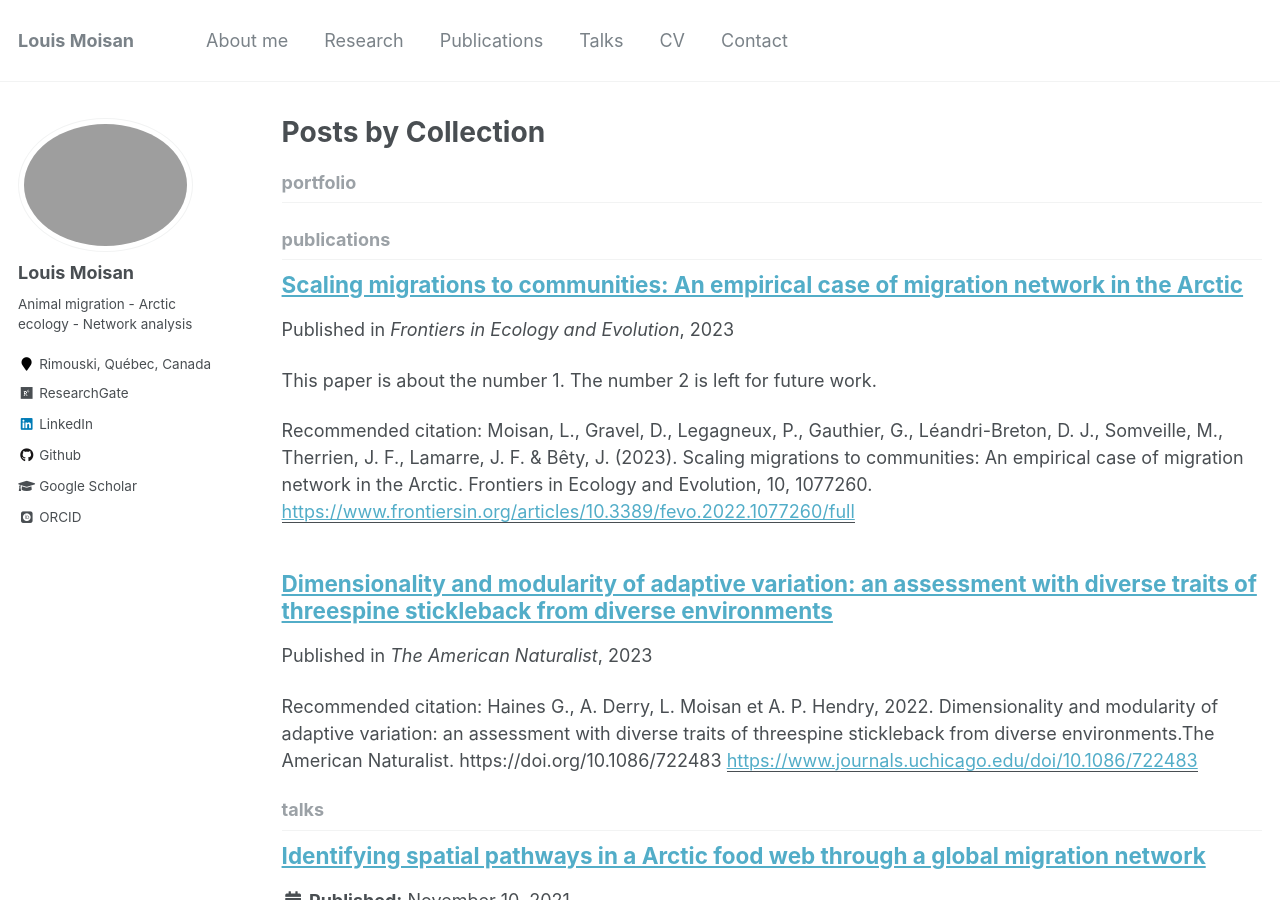
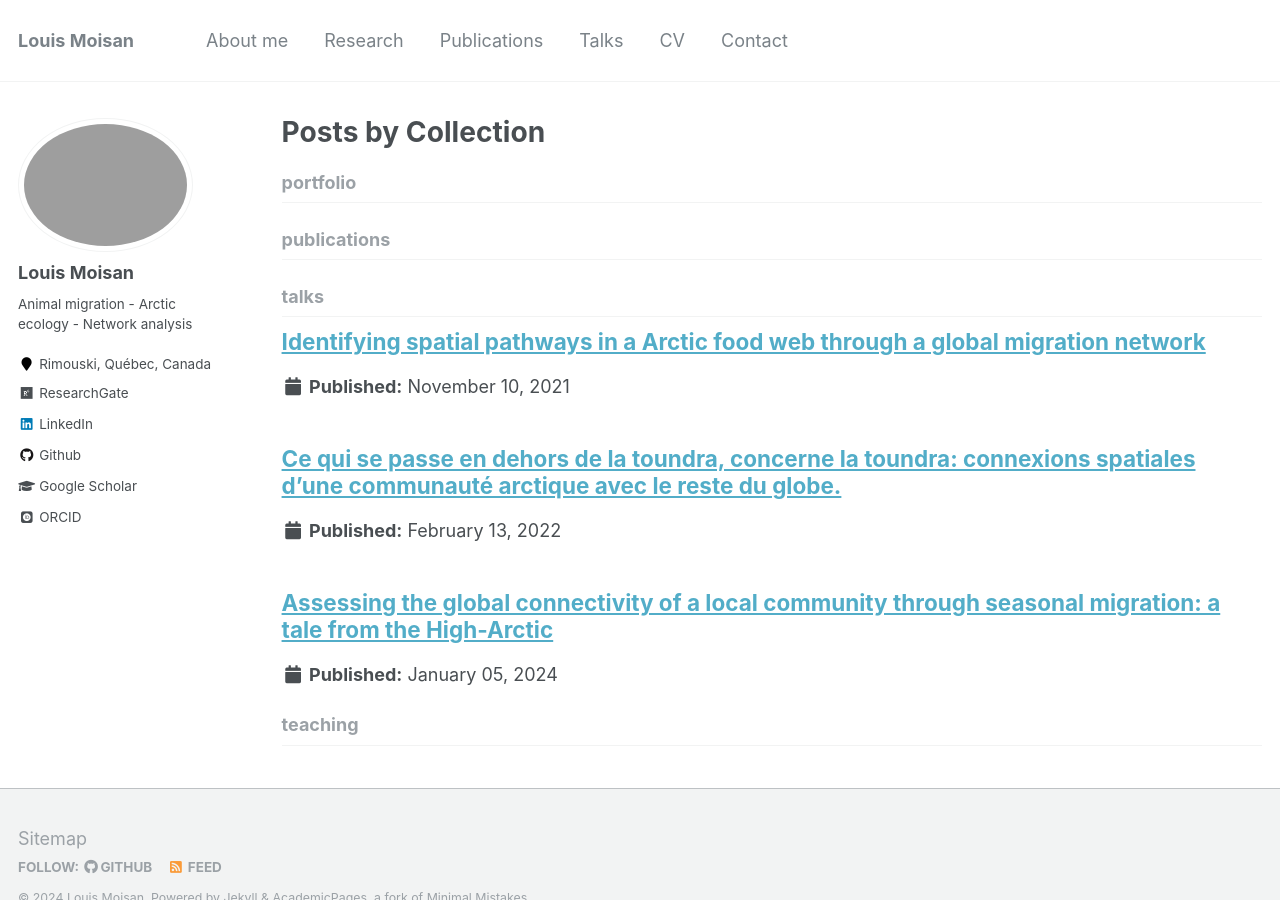
Before and after one commit to Louis-Moisan/Louis-Moisan.github.io, a Jekyll site: the page built from _pages/collection-archive.html, in a window 1280 px wide and 900 px high. Built offline with Jekyll 4.4.1, drawn with Linux system fonts in a browser that asks for light colours; some web fonts are replaced.

```diff
--- a/_pages/publications.md
+++ b/_pages/publications.md
@@ -5,12 +5,10 @@
 author_profile: true
 ---
 
-{% if author.googlescholar %}
-  You can also find my articles on <u><a href="{{author.googlescholar}}">my Google Scholar profile</a>.</u>
-{% endif %}
+Moisan, L., Gravel, D., Legagneux, P., Gauthier, G., Léandri-Breton, D. J., Somveille, M., Therrien, J. F., Lamarre, J. F. & Bêty, J. (2023). Scaling migrations to communities: An empirical case of migration network in the Arctic. Frontiers in Ecology and Evolution, 10, 1077260.
 
-{% include base_path %}
+[Moisan et al., 2023](https://www.frontiersin.org/articles/10.3389/fevo.2022.1077260/full)
 
-{% for post in site.publications reversed %}
-  {% include archive-single.html %}
-{% endfor %}
+Haines G., A. Derry, L. Moisan et A. P. Hendry, 2022. Dimensionality and modularity of adaptive variation: an assessment with diverse traits of threespine stickleback from diverse environments.The American Naturalist. https://doi.org/10.1086/722483
+
+[Haines et al., 2022](https://www.journals.uchicago.edu/doi/10.1086/722483)
--- a/_publications/Haines_et_al_2023.md
+++ /dev/null
@@ -1,15 +0,0 @@
----
-title: "Dimensionality and modularity of adaptive
-variation: an assessment with diverse traits of threespine stickleback from diverse environments"
-collection: publications
-permalink: /publication/2010-10-01-paper-title-number-2
-excerpt: ''
-date: 2023-02-01
-venue: 'The American Naturalist'
-paperurl: 'https://www.journals.uchicago.edu/doi/10.1086/722483'
-citation: 'Haines G., A. Derry, L. Moisan et A. P. Hendry, 2022. Dimensionality and modularity of adaptive variation: an assessment with diverse traits of threespine stickleback from diverse environments.The American Naturalist. https://doi.org/10.1086/722483'
----
-
-[Download paper here](https://www.journals.uchicago.edu/doi/10.1086/722483)
-
-Recommended citation: Haines G., A. Derry, L. Moisan et A. P. Hendry, 2022. Dimensionality and modularity of adaptive variation: an assessment with diverse traits of threespine stickleback from diverse environments.The American Naturalist. https://doi.org/10.1086/722483
--- a/_publications/Moisan_et_al_2023.md
+++ /dev/null
@@ -1,14 +0,0 @@
----
-title: "Scaling migrations to communities: An empirical case of migration network in the Arctic"
-collection: publications
-permalink: /publication/2009-10-01-paper-title-number-1
-excerpt: 'This paper is about the number 1. The number 2 is left for future work.'
-date: 2023-01-09
-venue: 'Frontiers in Ecology and Evolution'
-paperurl: 'https://www.frontiersin.org/articles/10.3389/fevo.2022.1077260/full'
-citation: 'Moisan, L., Gravel, D., Legagneux, P., Gauthier, G., Léandri-Breton, D. J., Somveille, M., Therrien, J. F., Lamarre, J. F. & Bêty, J. (2023). Scaling migrations to communities: An empirical case of migration network in the Arctic. Frontiers in Ecology and Evolution, 10, 1077260.'
----
-
-[Download paper here](https://www.frontiersin.org/articles/10.3389/fevo.2022.1077260/pdf?isPublishedV2=False)
-
-Recommended citation: Moisan, L., Gravel, D., Legagneux, P., Gauthier, G., Léandri-Breton, D. J., Somveille, M., Therrien, J. F., Lamarre, J. F. & Bêty, J. (2023). Scaling migrations to communities: An empirical case of migration network in the Arctic. Frontiers in Ecology and Evolution, 10, 1077260.
```
Also changed, not shown: _pages/about.md (+1 -2 lines), 2 other files.
